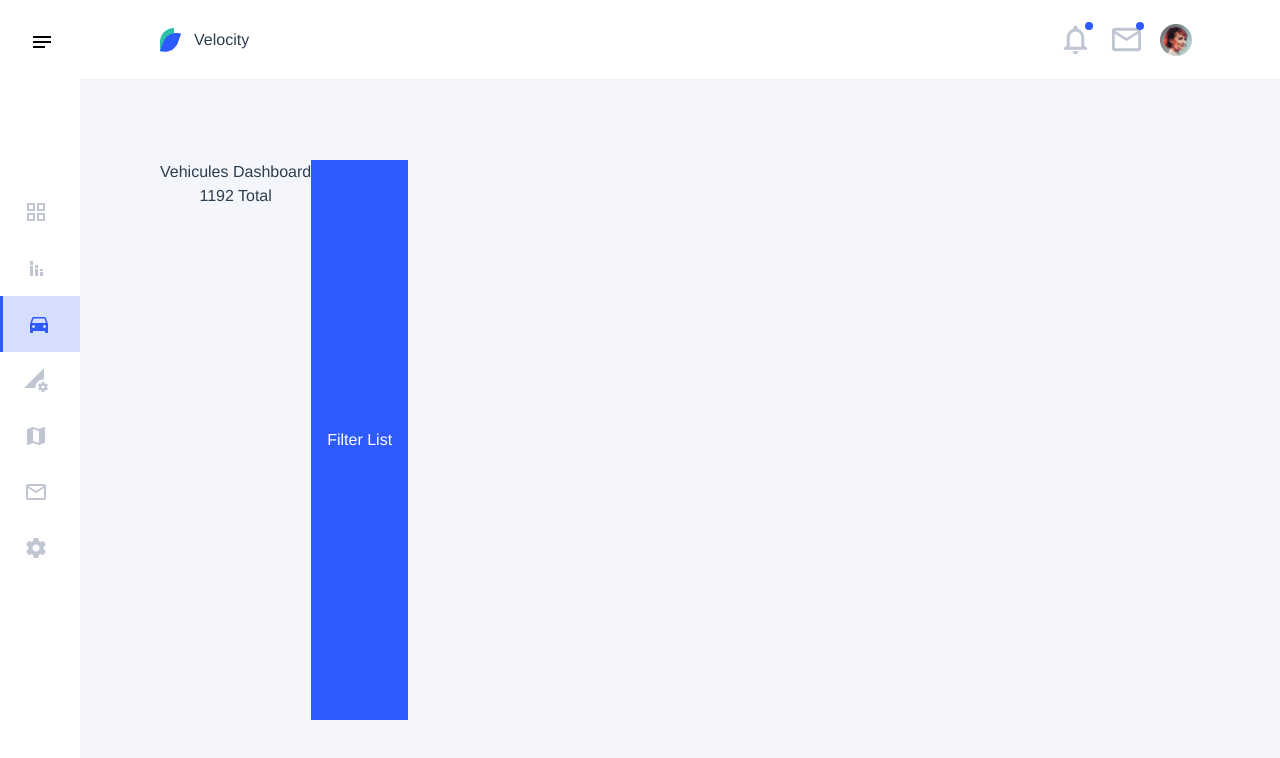
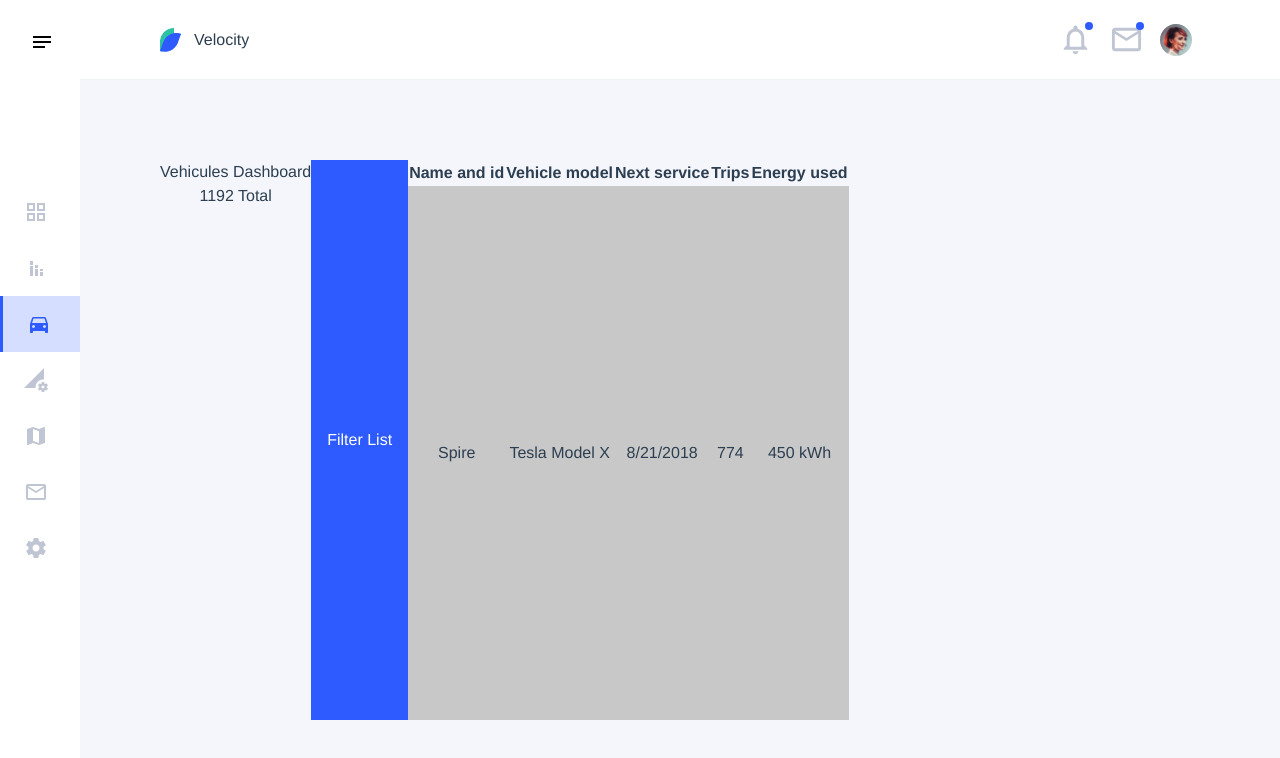
Before and after one commit to atcha/vue-velocity, a Vue app: page /vehicles in a window 1280 px wide. Shown: the top 758 px of the page. Built offline with nearby package versions, Linux system fonts and the light colour scheme.

Commit message:
ADD Table componenent (WIP)

```diff
--- /dev/null
+++ b/src/components/Table.vue
@@ -0,0 +1,49 @@
+<template>
+    <table>
+        <thead>
+            <tr>
+                <th v-for="column in columns" :key="column.name">
+                    {{ column.label }}
+                </th>
+            </tr>
+        </thead>
+        <tbody>
+            <tr class="bg-gray-0" v-for="(item, index) in formatedData" :key="index">
+                <td v-for="(column) in columns" :key="column.name">
+                    {{ item[column.name] }}
+                </td>
+            </tr>
+        </tbody>
+    </table>
+</template>
+
+<script>
+    export default {
+        name: "Table",
+        props: {
+            columns: {
+                name: String,
+                required: Boolean,
+                label: String,
+                sortable: Boolean
+            },
+            data: Array
+        },
+        computed: {
+            formatedData () {
+                return this.data.map(columns => {
+                    for (const key of Object.keys(columns)) {
+                        if(columns[key] instanceof Date) {
+                            columns[key] = columns[key].toLocaleDateString();
+                        }
+                    }
+                    return columns;
+                });
+            }
+        }
+    }
+</script>
+
+<style scoped>
+
+</style>
--- a/src/pages/Vehicles.vue
+++ b/src/pages/Vehicles.vue
@@ -9,16 +9,46 @@
                 Filter List
             </Button>
         </div>
-
+        <Table :columns="vehiclesList.columns"
+               :actions="vehiclesList.actions"
+               :data="vehiclesList.datas">
+        </Table>
     </main>
 </template>
 
 <script>
     import Button from "../components/Button";
+    import Table from "../components/Table";
     export default {
         name: "Vehicles",
         components: {
-            Button
+            Button,
+            Table
+        },
+        data () {
+            return {
+                vehiclesList: {
+                    columns: [
+                        { name: 'id', label: 'Name and id', required: true, sortable: true },
+                        { name: 'model', label: 'Vehicle model', required: true, sortable: true },
+                        { name: 'service', label: 'Next service', required: true, sortable: true },
+                        { name: 'trip', label: 'Trips', required: true, sortable: false },
+                        { name: 'energy', label: 'Energy used', required: false, sortable: true }
+                    ],
+                    actions: [
+                        { name: 'manage', label: 'Manage', function: this.manageVehicles() }
+                    ],
+                    datas: [
+                        { id: 'Spire', model: 'Tesla Model X', service: new Date('08/21/2018'), trip: 774, energy: '450 kWh' }
+                    ]
+                }
+            }
+        },
+        methods: {
+            manageVehicles () {
+                // eslint-disable-next-line no-console
+                console.log('Vehicle manage');
+            }
         }
     }
 </script>
```
